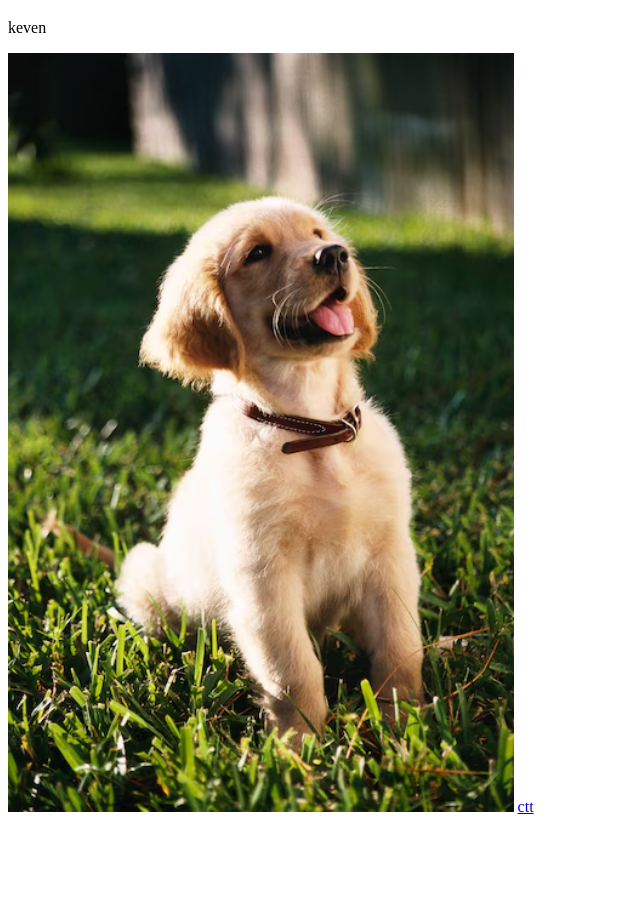
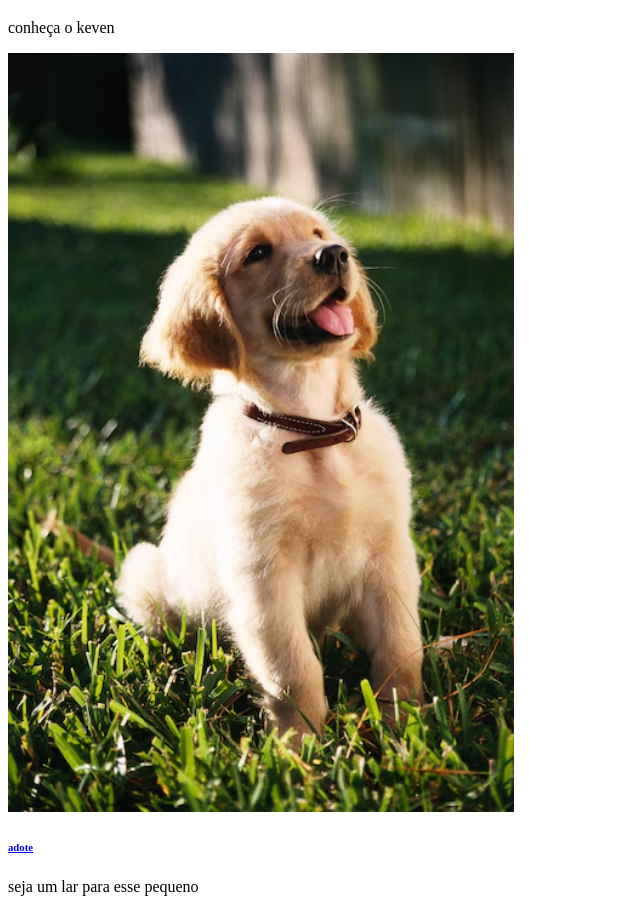
Before and after one commit to Laviniahelena20/iniciando, a plain HTML site: page contato.html in a window 1280 px wide. Shown: the part 61-973 px from the top of the page, without its empty margins (0-640 px from the left). Before the commit the page ends 885 px from the top, so only its background shows below. Drawn offline with Linux system fonts and the light colour scheme.

```diff
--- a/contato.html
+++ b/contato.html
@@ -7,8 +7,10 @@
 </head>
 <body>
     <h1>um animal faz diferença</h1>
-    <P>keven</P>
+    <P> conheça o keven</P>
     <img src="filhote.avif" alt="foto de cachorro filhote" width="40%" height="20%"/>
-    <a href="index.html" target="_blank">ctt</a>
+    <a href="index.html" target="_blank"><h6>adote</h6></a>
+<p>seja um lar para esse pequeno</p>
+<a href="raca-de-cachorro-muito-popular-no-brasil-1.jpg"></a><a href="index.html"></a>
 </body>
 </html>
```
Also changed, not shown: index.html (+1 -0 lines), raca-de-cachorro-muito-popular-no-brasil-1.jpg (added).
